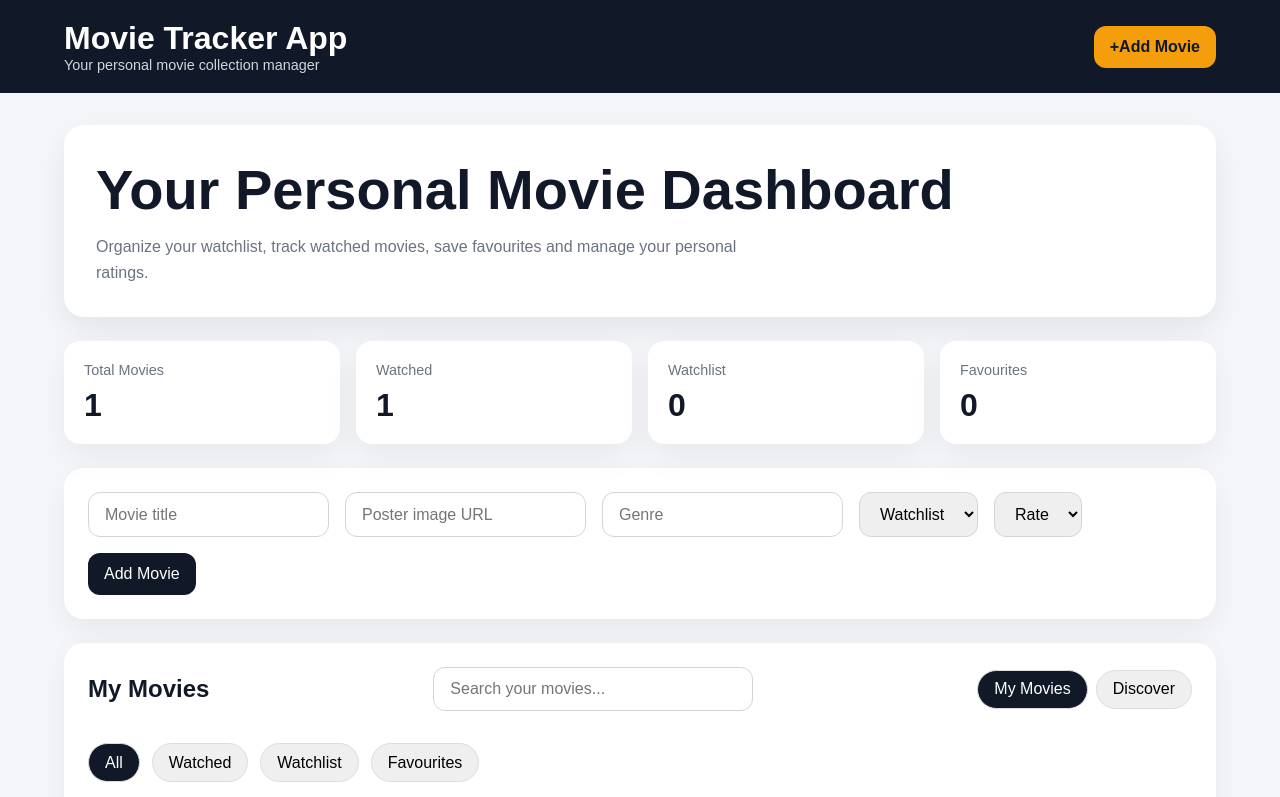
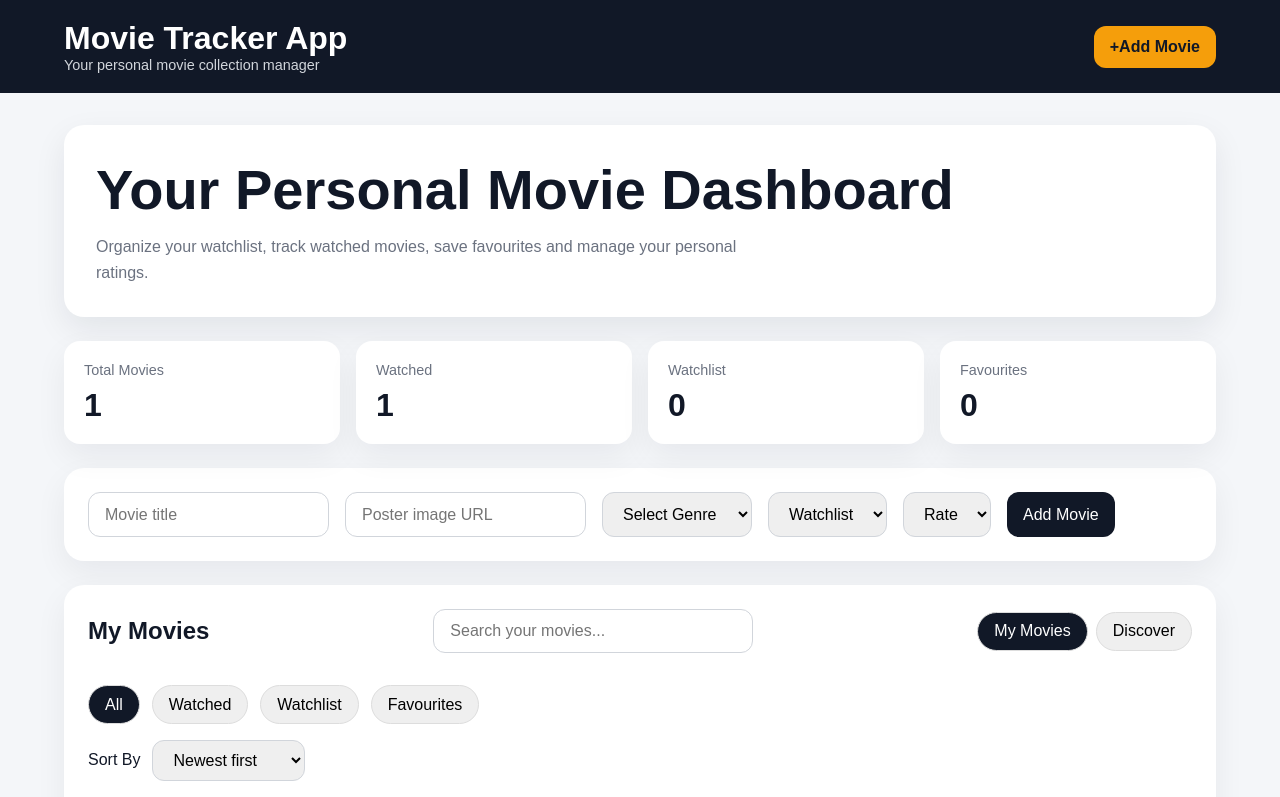
Before and after one commit to Ujjwal-Darnal/Movie-Tracker-App, a React (Vite) app: page / in a window 1280 px wide. Shown: the top 797 px of the page. Built offline with nearby package versions, Linux system fonts and the light colour scheme.

Commit message:
Improve movie form validation

```diff
--- a/src/components/MovieForm.jsx
+++ b/src/components/MovieForm.jsx
@@ -1,45 +1,57 @@
-import {useState} from "react"
-function MovieForm({onAddMovie}){
-    const [formData,setFormData]=useState({
-        title:"",
-        genre:"",
-        status:"Watchlist",
-        rating:0,
-        posteUrl:"",
+import { useState } from "react";
+
+function MovieForm({ onAddMovie }) {
+// ===== Form State =====//
+const [formData, setFormData] = useState({
+title: "",
+genre: "",
+status: "Watchlist",
+rating: 0,
+posterUrl: "",
 });
 
+// ===== Handle Form Submit ===== //
 function handleSubmit(e) {
 e.preventDefault();
 
-  if (!formData.title.trim()) return;
+
+// Basic validation//
+if (!formData.title.trim() || !formData.genre) return;
 
 onAddMovie({
   ...formData,
   rating: Number(formData.rating),
 });
 
+// Reset form after successful submission//
 setFormData({
   title: "",
   genre: "",
   status: "Watchlist",
   rating: 0,
-    posteUrl:"",
+  posterUrl: "",
 });
+
+
 }
 
+// ===== Handle Input Changes =====//
+function handleChange(e) {
+const { name, value } = e.target;
 
-
-
-    function handleChange(e){
-        const {name,value} = e.target;
 
 setFormData({
   ...formData,
-            [name]:value,
+  [name]: value,
 });
+
+
 }
-    return(
-        <form className="movie-form" onSubmit={handleSubmit}>
+
+return ( <form className="movie-form" onSubmit={handleSubmit}>
+
+
+  {/* ===== Movie Title ===== */}
   <input
     type="text"
     name="title"
@@ -48,6 +60,7 @@
     onChange={handleChange}
   />
 
+  {/* ===== Optional Poster URL ===== */}
   <input
     type="text"
     name="posterUrl"
@@ -56,16 +69,25 @@
     onChange={handleChange}
   />
 
-<input
-  type="text"
+  {/* ===== Genre Selection ===== */}
+  <select
     name="genre"
-  placeholder="Genre"
     value={formData.genre}
     onChange={handleChange}
-/>
+  >
+    <option value="">Select Genre</option>
+    <option value="Action">Action</option>
+    <option value="Comedy">Comedy</option>
+    <option value="Drama">Drama</option>
+    <option value="Horror">Horror</option>
+    <option value="Romance">Romance</option>
+    <option value="Sci-Fi">Sci-Fi</option>
+    <option value="Thriller">Thriller</option>
+    <option value="Animation">Animation</option>
+    <option value="Documentary">Documentary</option>
+  </select>
 
-
-
+  {/* ===== Movie Status ===== */}
   <select
     name="status"
     value={formData.status}
@@ -75,6 +97,7 @@
     <option value="Watched">Watched</option>
   </select>
 
+  {/* ===== Personal Rating ===== */}
   <select
     name="rating"
     value={formData.rating}
@@ -98,6 +121,9 @@
   </button>
 
 </form>
-    )
+
+
+);
 }
+
 export default MovieForm;
--- a/src/styles/App.css
+++ b/src/styles/App.css
@@ -446,3 +446,33 @@
     grid-template-columns: 1fr;
   }
 }
+
+.modal-overlay {
+  animation: fadeIn 0.2s ease;
+}
+
+.movie-modal {
+  animation: scaleIn 0.2s ease;
+}
+
+@keyframes fadeIn {
+  from {
+    opacity: 0;
+  }
+
+  to {
+    opacity: 1;
+  }
+}
+
+@keyframes scaleIn {
+  from {
+    opacity: 0;
+    transform: scale(0.95) translateY(1rem);
+  }
+
+  to {
+    opacity: 1;
+    transform: scale(1) translateY(0);
+  }
+}
```
Lines whose indentation alone changed are shown as unchanged.
